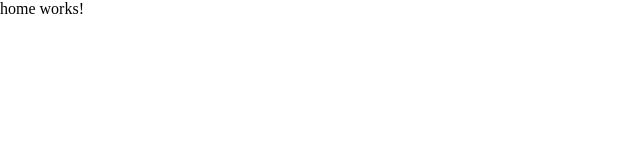
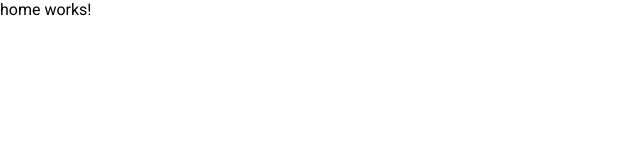
Before and after one commit to juan5987/budgetninjafront, an Angular app: page / in a window 1280 px wide. Shown: the top 160 px of the page, without its empty margins (0-640 px from the left). Built offline with nearby package versions, Linux system fonts and the light colour scheme; a web font is replaced by a local one.

Commit message:
added Roboto as default font

```diff
--- a/src/styles.css
+++ b/src/styles.css
@@ -13,4 +13,5 @@
     color: inherit;
     background-color: inherit;
     vertical-align: baseline;
+    font-family: "Roboto", sans-serif;
 }
```
